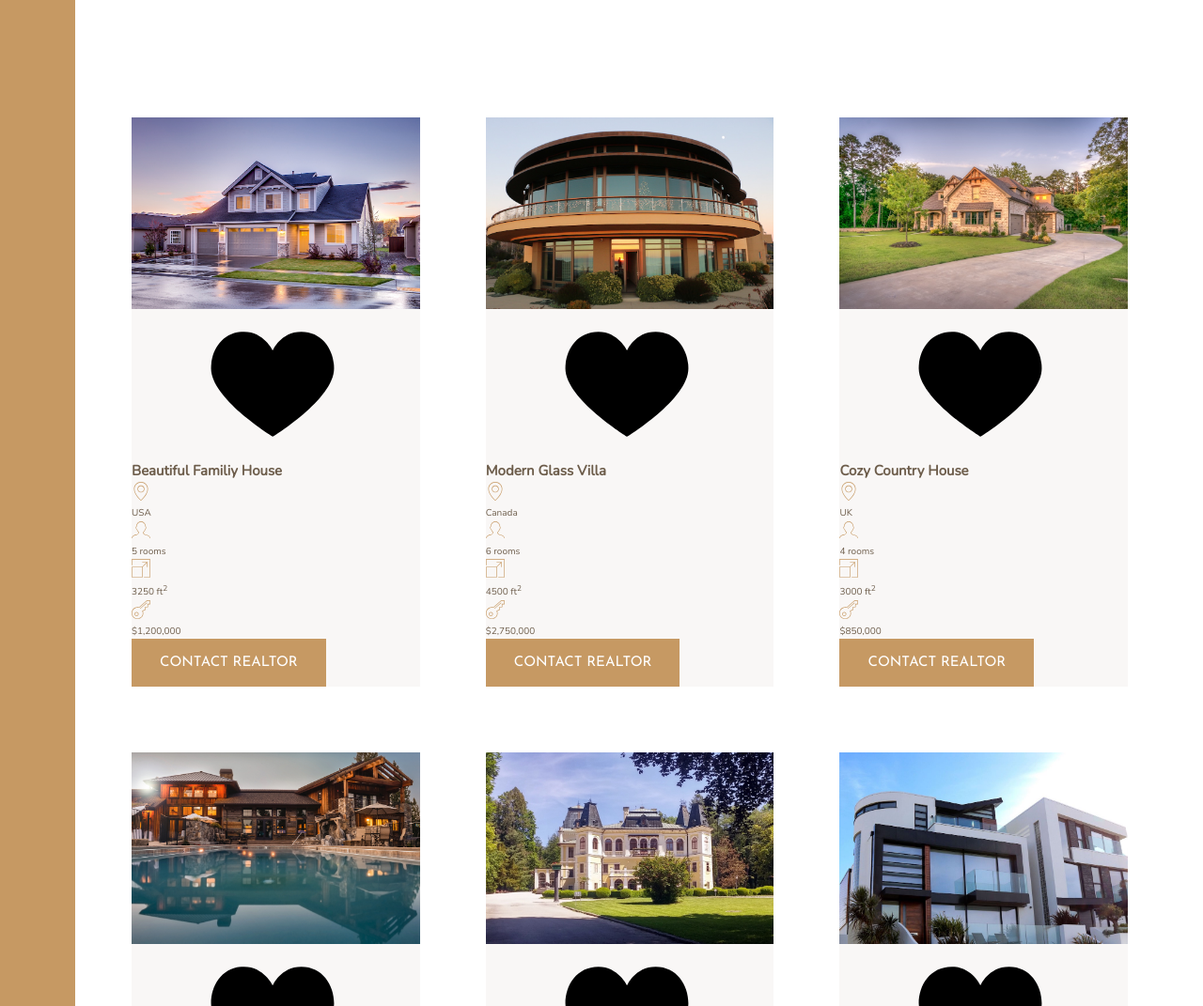
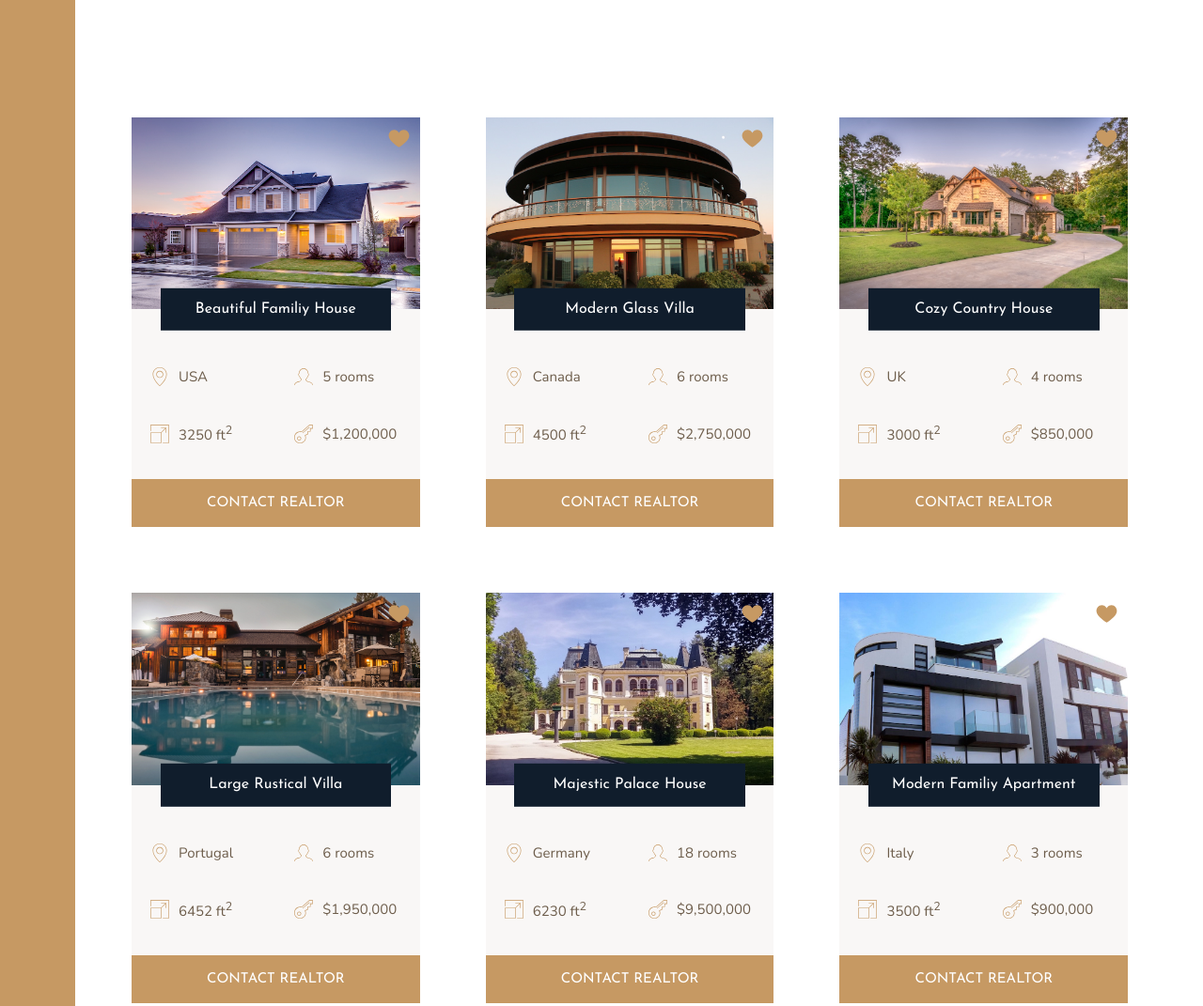
Before and after one commit to ye-james/nexterr-css-grid, a website: page index.html in a window 1280 px wide. Shown: the part 1900-2971 px from the top of the page at 94% size. Drawn offline with nearby package versions, Linux system fonts and the light colour scheme.

Commit message:
Complete styling for home section

```diff
--- a/index.html
+++ b/index.html
@@ -95,7 +95,7 @@
                 Lorem, ipsum dolor sit amet consectetur adipisicing elit. Tenetur distinctio necessitatibus pariatur voluptatibus.
                 Quidem consequatur harum volupta!
             </p>
-            <button class="btn">Find your own home</button>
+            <button class="btn home__btn">Find your own home</button>
         </div>
 
         <section class="homes">
--- a/sass/_homes.scss
+++ b/sass/_homes.scss
@@ -10,28 +10,70 @@
 .home {
   background-color: $color-grey-light-1;
 
+  display: grid;
+  grid-template-columns: repeat(2, 1fr);
+  grid-row-gap: 3.5rem;
+
   &__img {
     width: 100%;
+    grid-column: 1 / -1;
+    grid-row: 1/2;
   }
 
   &__like {
+    fill: $color-primary;
+    width: 2.5rem;
+    height: 2.5rem;
+    grid-column: 2 /3;
+    grid-row: 1 /2;
+    z-index: 10;
+    justify-self: end;
+    margin: 1rem;
   }
 
   &__name {
-    font-size: 1.5rem;
+    grid-column: 1 / -1;
+    grid-row: 1 / 2;
+    z-index: 10;
+    justify-self: center;
+    align-self: end;
+    width: 80%;
+    font-size: 1.6rem;
+    font-family: $font-display;
+    font-weight: 400;
+    text-align: center;
+    background-color: $color-secondary;
+    padding: 1rem;
+    color: #fff;
+    transform: translateY(50%);
+  }
+
+  &__location,
+  &__rooms {
+    margin-top: 2.5rem;
   }
 
   &__location,
   &__rooms,
   &__area,
   &__price {
+    font-size: 1.5rem;
+    margin-left: 2rem;
+    display: flex;
+    align-items: center;
+
     svg {
       width: 2rem;
       height: 2rem;
       fill: $color-primary;
+      margin-right: 1rem;
     }
 
     p {
     }
   }
+
+  &__btn {
+    grid-column: 1 / -1;
+  }
 }
```
Also changed, not shown: css/style.css.
